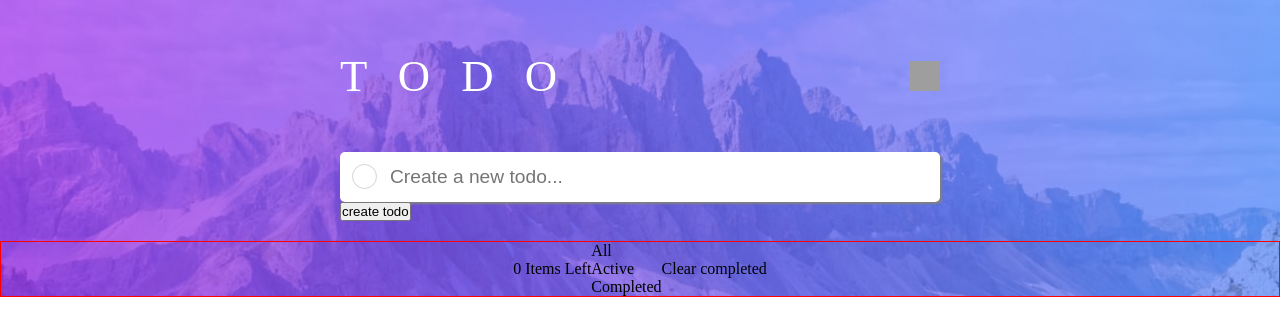
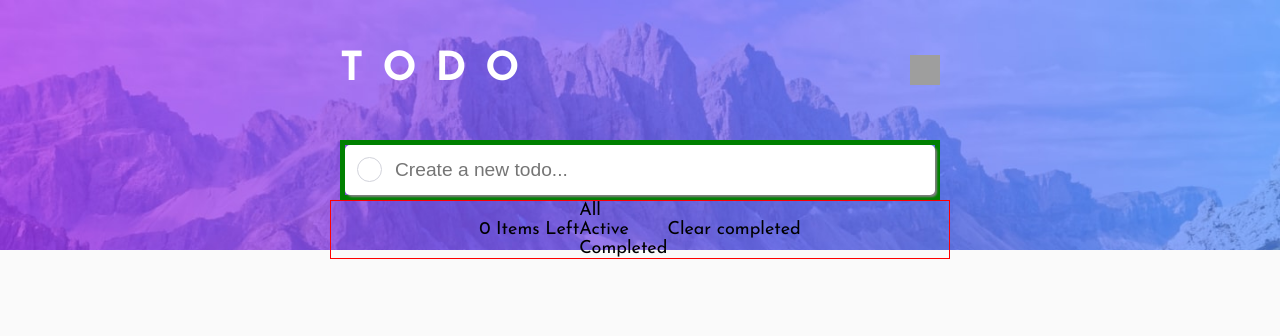
Before and after one commit to filipovicMario/angular-todo-app, an Angular app: page / in a window 1280 px wide. Shown: the top 336 px of the page. Built offline with nearby package versions, Linux system fonts and the light colour scheme; grey boxes are pictures that could not be loaded.

Commit message:
fixed background, aligned everything

```diff
--- a/src/app/app.component.css
+++ b/src/app/app.component.css
@@ -1,8 +0,0 @@
-body {
-    margin: 0;
-    padding: 0;
-    background-image: url('../assets/design/desktop-design-light.jpg'); /* Adjust the path based on your folder structure */
-    background-size: cover; /* or 'contain' based on your preference */
-    background-repeat: no-repeat;
-    background-attachment: fixed; /* Optional - prevents scrolling */
-  }
--- a/src/app/header/header.component.css
+++ b/src/app/header/header.component.css
@@ -1,9 +1,10 @@
 .header-container {
     max-width: 600px;
-    margin: 50px auto 20px auto;
+    margin: 0px auto 20px auto;
 }
 
 .todo-header {
+    padding-top: 50px;
     width: 100%;
     height: 35%;
     display: flex;
@@ -22,7 +23,8 @@
 
 h1 {
     color: white;
-    font-size: 2.8rem;
-    letter-spacing: 10px;
+    font-size: 2.5rem;
+    font-weight: 550;
+    letter-spacing: 3px;
     position: relative;
 }
--- a/src/app/todo-form/todo-form.component.css
+++ b/src/app/todo-form/todo-form.component.css
@@ -2,7 +2,8 @@
     margin-top: 50px;
     max-width: 600px;
     width: 100%;
-    margin: 50px auto 20px auto;
+    margin: 50px auto 0px auto;
+    border: 5px solid green;
 }
 
 .input-field {
--- a/src/app/todo-form/todo-form.component.html
+++ b/src/app/todo-form/todo-form.component.html
@@ -11,7 +11,7 @@
             type="text"
             placeholder="Create a new todo...">
             <button
-            type="submit"
+            type="submit" hidden
             (click)="addNewTask()"
 
             >create todo</button>
--- a/src/app/todo-list/todo-list.component.css
+++ b/src/app/todo-list/todo-list.component.css
@@ -1,23 +1,35 @@
 .todos-container {
-    margin-top: 15px;
+    max-width: 620px;
     width: 100%;
     display: flex;
     justify-content: center;
     align-items: center;
     flex-direction: column;
     border: 1px solid red;
+    margin: 0px auto 0px auto;
 
 }
 
 /* for EXAMPLE TASKS */
-.todo-list p{
+.todo-list{
     width: 100%;
-    align-items: center;
-    justify-content: space-around;
     width: 100%;
     border: 5px solid green;
-    padding: 10px;
+    padding: 10px 5px;
 
+
+}
+
+.new-todo {
+    width: 100%;
+    color: hsl(235, 19%, 35%);
+    background-color: white;
+    border: 1px solid grey;
+    height: 50px;
+    border-radius: 5px;
+    font-size: 1.2rem;
+    padding: 14px 10px 10px 50px;
+    list-style-type: none;
 }
 
 .todo-list-footer {
--- a/src/app/todo-list/todo-list.component.html
+++ b/src/app/todo-list/todo-list.component.html
@@ -3,7 +3,7 @@
     <div *ngIf="taskList.length > 0" class="todo-list">
         <div *ngFor="let task of taskList">
             <ul>
-                <li>{{ task }}</li>
+                <li class="new-todo">{{ task }}</li>
 
             </ul>
         </div>
--- a/src/index.html
+++ b/src/index.html
@@ -1,14 +1,22 @@
 <!doctype html>
 <html lang="en">
+
 <head>
   <meta charset="utf-8">
   <title>TodoApp</title>
   <base href="/">
   <meta name="viewport" content="width=device-width, initial-scale=1">
   <link rel="icon" type="image/x-icon" href="favicon.ico">
+  <link rel="preconnect" href="https://fonts.gstatic.com" />
+  <link href="https://fonts.googleapis.com/css2?family=Josefin+Sans:wght@400;700&display=swap" rel="stylesheet" />
 
 </head>
+
 <body>
-  <app-root></app-root>
+  <div class="background">
+    <app-root></app-root>
+  </div>
+
 </body>
+
 </html>
--- a/src/styles.css
+++ b/src/styles.css
@@ -4,18 +4,6 @@
   margin: 0;
   padding: 0;
   box-sizing: border-box;
-}
-
-body,
-h1,
-h2,
-h3,
-h4,
-h5,
-p,
-figure,
-picture {
-  margin: 0;
 }
 
 h1,
@@ -28,16 +16,19 @@ p {
   font-weight: 400;
 }
 
-
-
 body {
+  height: 100%;
   margin: 0;
   padding: 0;
-  background-image: url('./assets/design/bg-desktop-light.jpg');
-  /* Adjust the path based on your folder structure */
+  background-color: hsl(0, 0%, 98%);
+  font-size: 18px;
+  font-family: "Josefin Sans", sans-serif;
+}
+
+.background {
+  background: url('assets/design/bg-desktop-light.jpg') no-repeat;
   background-size: cover;
-  /* or 'contain' based on your preference */
-  background-position: center;
-  background-repeat: no-repeat;
-
+  width: 100vw;
+  height: 250px;
+  transition: all 0.3s;
 }
```
